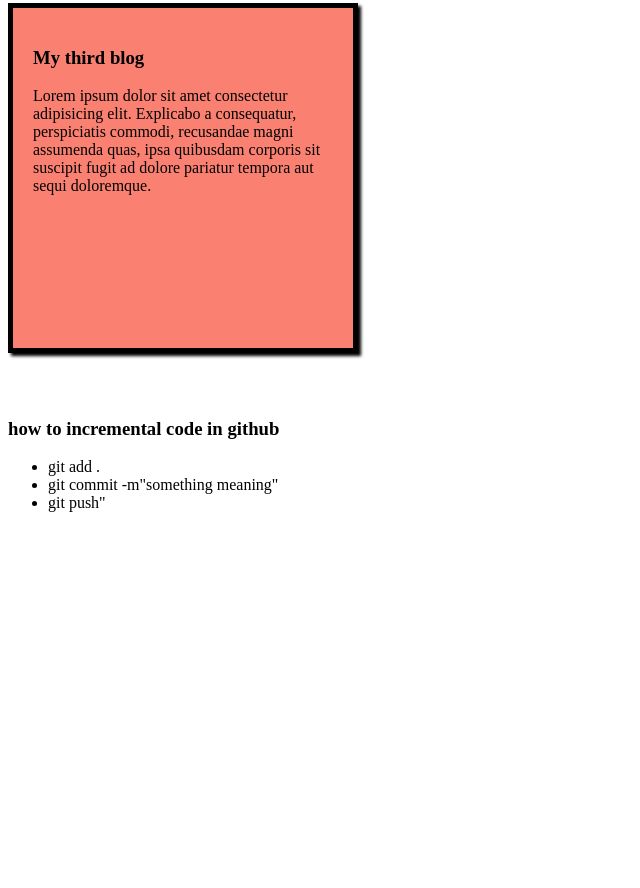
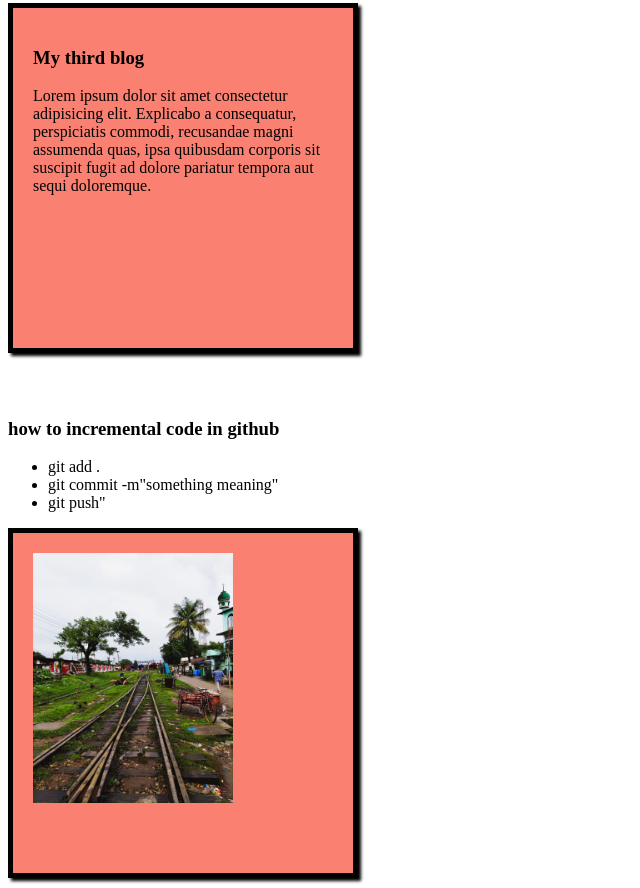
Before and after one commit to rudropratap-debug/my-simple-website, a plain HTML site: page index.html in a window 1280 px wide. Shown: the part 725-1613 px from the top of the page, without its empty margins (0-640 px from the left). Before the commit the page ends 1253 px from the top, so only its background shows below. Drawn offline with Linux system fonts and the light colour scheme.

Commit message:
added track image

```diff
--- a/index.html
+++ b/index.html
@@ -26,5 +26,9 @@
         <li>git commit -m"something meaning"</li>
         <li>git push"</li>
     </ul>
+    <div>
+        <img src="images/track.jpg" alt="track image is coming soon.">
+
+    </div>
 </body>
 </html>
--- a/styles/blog.css
+++ b/styles/blog.css
@@ -8,3 +8,7 @@ div{
     box-shadow:3px 3px 3px;
 
 }
+img{
+    height: 250px;
+    width: 200px;
+}
```
Also changed, not shown: images/track.jpg (added).
